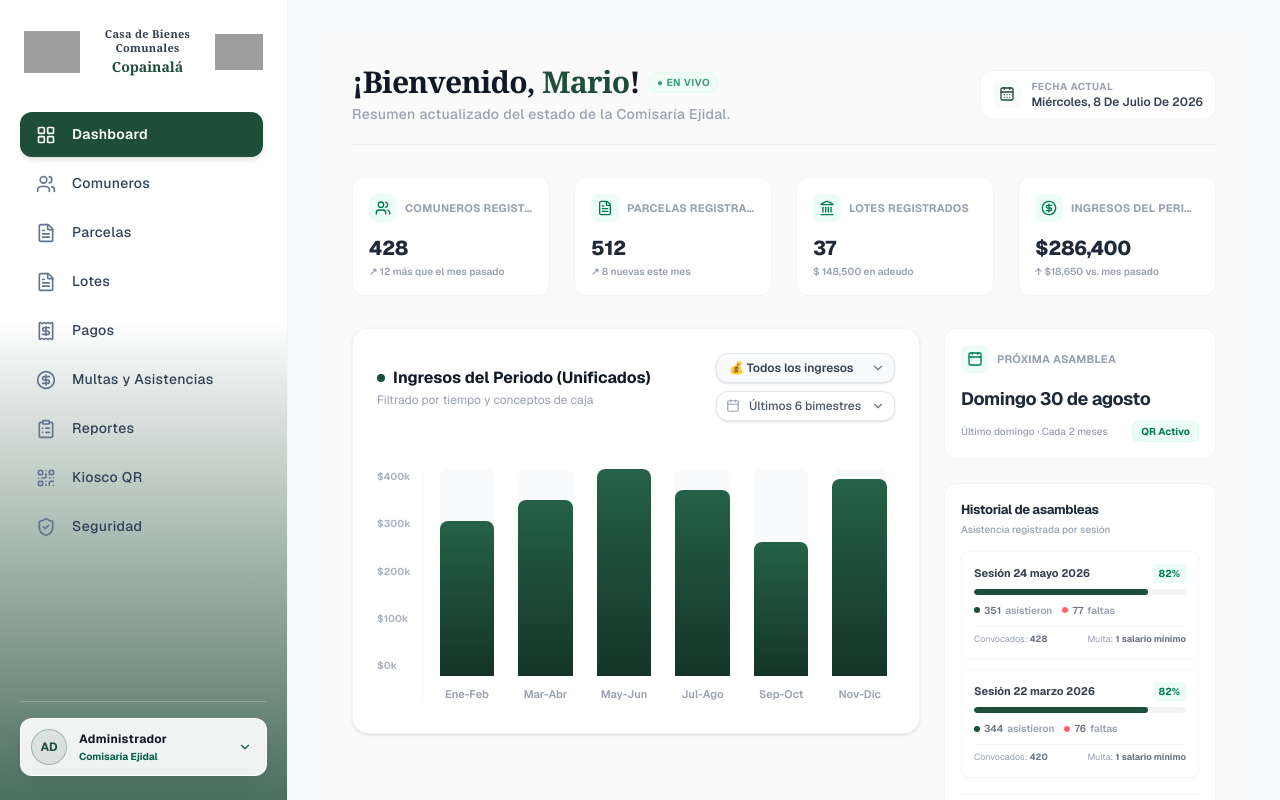
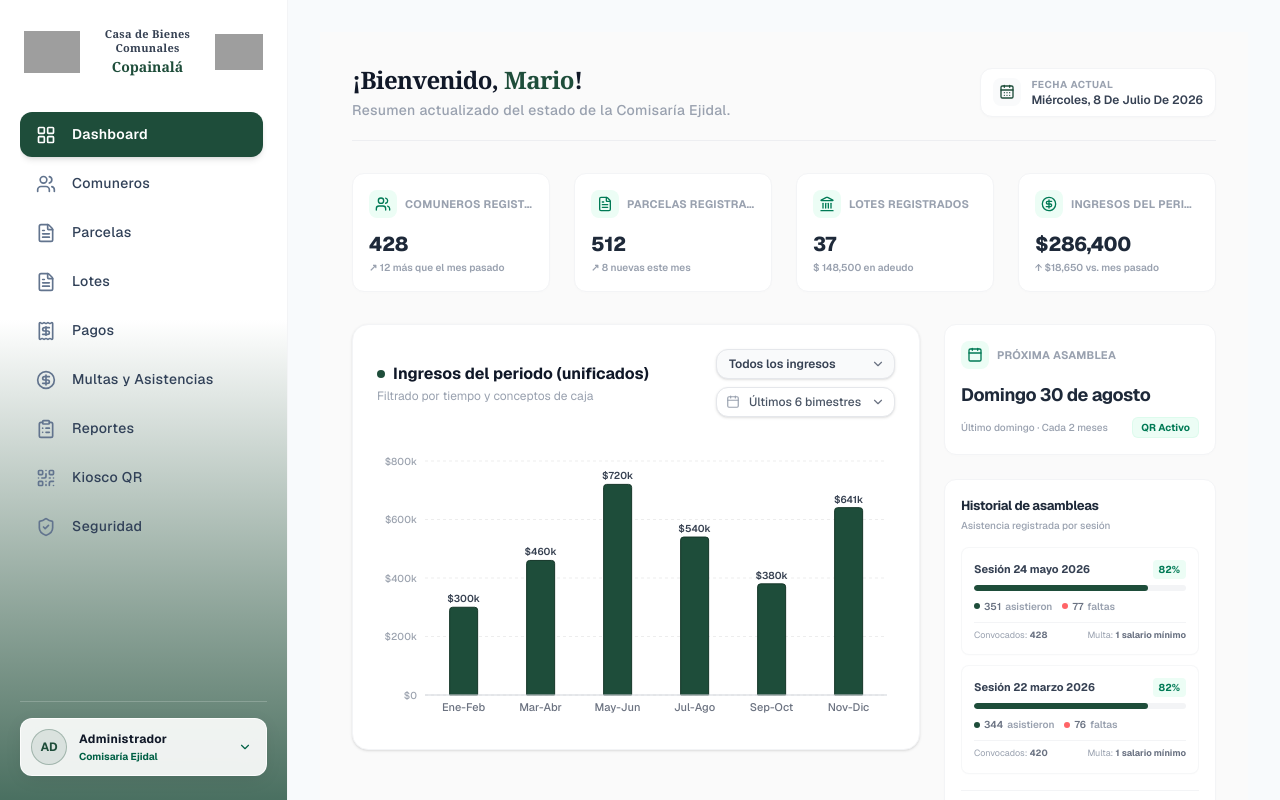
Before and after one commit to Isaili/comuneros, a Next.js app: page /menu in a window 1280 px wide. Built offline with nearby package versions, Linux system fonts and the light colour scheme; grey boxes are pictures that could not be loaded.

Commit message:
Style: Grafica ingresos

```diff
--- a/src/features/menu/components/DashboardView.tsx
+++ b/src/features/menu/components/DashboardView.tsx
@@ -23,13 +23,10 @@ export default function DashboardView() {
       <div className="flex flex-col sm:flex-row sm:items-center justify-between gap-4 pb-5 border-b border-gray-200/60 min-w-0">
         <div className="space-y-1">
           <div className="flex items-center gap-2 flex-wrap">
-            <h1 className="text-2xl sm:text-3xl font-extrabold text-gray-900 tracking-tight font-serif">
+            <h1 className="text-2xl sm:text-2xl font-extrabold text-gray-900 tracking-tight font-serif">
               ¡Bienvenido, <span className="text-[#1E4D3A]">Mario</span>!
             </h1>
-            {/* Indicador de actualización en tiempo real */}
-            <span className="inline-flex items-center gap-1 px-2 py-0.5 rounded-full text-[10px] font-bold bg-emerald-50 text-emerald-700 border border-emerald-100/50 uppercase tracking-wider animate-pulse self-center">
-              ● En vivo
-            </span>
+
           </div>
           <p className="text-xs sm:text-sm text-gray-400 font-medium tracking-wide">
             Resumen actualizado del estado de la Comisaría Ejidal.
--- a/src/features/menu/components/IncomeChart.tsx
+++ b/src/features/menu/components/IncomeChart.tsx
@@ -1,104 +1,159 @@
 "use client";
 
-import React, { useState } from "react";
-import { Calendar, ChevronDown, DollarSign } from "lucide-react";
+import React, { useMemo, useState } from "react";
+import {
+  BarChart,
+  Bar,
+  XAxis,
+  YAxis,
+  CartesianGrid,
+  Tooltip,
+  ResponsiveContainer,
+  LabelList,
+} from "recharts";
+import {
+  Calendar,
+  ChevronDown,
+  TrendingUp,
+  TrendingDown,
+  Wallet,
+  BarChart3,
+} from "lucide-react";
 
 // Estructura de datos expandida para soportar filtros por tipo de ingreso y rango de fechas
 const matrizDatos = {
   bimestres: {
     todos: [
-      { label: "Ene-Feb", value: 75, amount: "$300,000" },
-      { label: "Mar-Abr", value: 85, amount: "$460,000" },
-      { label: "May-Jun", value: 100, amount: "$720,000" },
-      { label: "Jul-Ago", value: 90, amount: "$540,000" },
-      { label: "Sep-Oct", value: 65, amount: "$380,000" },
-      { label: "Nov-Dic", value: 95, amount: "$640,500" },
+      { label: "Ene-Feb", value: 300000 },
+      { label: "Mar-Abr", value: 460000 },
+      { label: "May-Jun", value: 720000 },
+      { label: "Jul-Ago", value: 540000 },
+      { label: "Sep-Oct", value: 380000 },
+      { label: "Nov-Dic", value: 640500 },
     ],
     predial: [
-      { label: "Ene-Feb", value: 50, amount: "$200,000" },
-      { label: "Mar-Abr", value: 40, amount: "$160,000" },
-      { label: "May-Jun", value: 30, amount: "$120,000" },
-      { label: "Jul-Ago", value: 20, amount: "$80,000" },
-      { label: "Sep-Oct", value: 25, amount: "$100,000" },
-      { label: "Nov-Dic", value: 60, amount: "$240,000" },
+      { label: "Ene-Feb", value: 200000 },
+      { label: "Mar-Abr", value: 160000 },
+      { label: "May-Jun", value: 120000 },
+      { label: "Jul-Ago", value: 80000 },
+      { label: "Sep-Oct", value: 100000 },
+      { label: "Nov-Dic", value: 240000 },
     ],
     multas: [
-      { label: "Ene-Feb", value: 45, amount: "$180,000" },
-      { label: "Mar-Abr", value: 65, amount: "$260,000" },
-      { label: "May-Jun", value: 85, amount: "$340,000" },
-      { label: "Jul-Ago", value: 75, amount: "$300,000" },
-      { label: "Sep-Oct", value: 55, amount: "$220,000" },
-      { label: "Nov-Dic", value: 90, amount: "$360,000" },
+      { label: "Ene-Feb", value: 180000 },
+      { label: "Mar-Abr", value: 260000 },
+      { label: "May-Jun", value: 340000 },
+      { label: "Jul-Ago", value: 300000 },
+      { label: "Sep-Oct", value: 220000 },
+      { label: "Nov-Dic", value: 360000 },
     ],
     otros: [
-      { label: "Ene-Feb", value: 30, amount: "$120,000" },
-      { label: "Mar-Abr", value: 50, amount: "$200,000" },
-      { label: "May-Jun", value: 95, amount: "$380,000" },
-      { label: "Jul-Ago", value: 60, amount: "$240,000" },
-      { label: "Sep-Oct", value: 40, amount: "$160,000" },
-      { label: "Nov-Dic", value: 70, amount: "$280,000" },
+      { label: "Ene-Feb", value: 120000 },
+      { label: "Mar-Abr", value: 200000 },
+      { label: "May-Jun", value: 380000 },
+      { label: "Jul-Ago", value: 240000 },
+      { label: "Sep-Oct", value: 160000 },
+      { label: "Nov-Dic", value: 280000 },
     ],
   },
   anioActual: {
     todos: [
-      { label: "Trim 1", value: 65, amount: "$520,000" },
-      { label: "Trim 2", value: 95, amount: "$890,000" },
-      { label: "Trim 3", value: 70, amount: "$610,000" },
-      { label: "Trim 4", value: 85, amount: "$780,000" },
+      { label: "Trim 1", value: 520000 },
+      { label: "Trim 2", value: 890000 },
+      { label: "Trim 3", value: 610000 },
+      { label: "Trim 4", value: 780000 },
     ],
     predial: [
-      { label: "Trim 1", value: 80, amount: "$350,000" },
-      { label: "Trim 2", value: 40, amount: "$180,000" },
-      { label: "Trim 3", value: 30, amount: "$120,000" },
-      { label: "Trim 4", value: 55, amount: "$210,000" },
+      { label: "Trim 1", value: 350000 },
+      { label: "Trim 2", value: 180000 },
+      { label: "Trim 3", value: 120000 },
+      { label: "Trim 4", value: 210000 },
     ],
     multas: [
-      { label: "Trim 1", value: 40, amount: "$110,000" },
-      { label: "Trim 2", value: 85, amount: "$310,000" },
-      { label: "Trim 3", value: 75, amount: "$260,000" },
-      { label: "Trim 4", value: 90, amount: "$340,000" },
+      { label: "Trim 1", value: 110000 },
+      { label: "Trim 2", value: 310000 },
+      { label: "Trim 3", value: 260000 },
+      { label: "Trim 4", value: 340000 },
     ],
     otros: [
-      { label: "Trim 1", value: 30, amount: "$60,000" },
-      { label: "Trim 2", value: 90, amount: "$400,000" },
-      { label: "Trim 3", value: 70, amount: "$230,000" },
-      { label: "Trim 4", value: 50, amount: "$230,000" },
+      { label: "Trim 1", value: 60000 },
+      { label: "Trim 2", value: 400000 },
+      { label: "Trim 3", value: 230000 },
+      { label: "Trim 4", value: 230000 },
     ],
   },
   historico: {
     todos: [
-      { label: "2023", value: 60, amount: "$2.1M" },
-      { label: "2024", value: 78, amount: "$2.9M" },
-      { label: "2025", value: 90, amount: "$3.4M" },
-      { label: "2026", value: 100, amount: "$4.1M" },
+      { label: "2023", value: 2100000 },
+      { label: "2024", value: 2900000 },
+      { label: "2025", value: 3400000 },
+      { label: "2026", value: 4100000 },
     ],
-    predial: [{ label: "2023", value: 70, amount: "$900k" }, { label: "2024", value: 75, amount: "$1.1M" }, { label: "2025", value: 80, amount: "$1.3M" }, { label: "2026", value: 85, amount: "$1.5M" }],
-    multas: [{ label: "2023", value: 40, amount: "$500k" }, { label: "2024", value: 60, amount: "$800k" }, { label: "2025", value: 85, amount: "$1.2M" }, { label: "2026", value: 95, amount: "$1.6M" }],
-    otros: [{ label: "2023", value: 50, amount: "$700k" }, { label: "2024", value: 70, amount: "$1.0M" }, { label: "2025", value: 65, amount: "$900k" }, { label: "2026", value: 75, amount: "$1.0M" }],
-  }
+    predial: [
+      { label: "2023", value: 900000 },
+      { label: "2024", value: 1100000 },
+      { label: "2025", value: 1300000 },
+      { label: "2026", value: 1500000 },
+    ],
+    multas: [
+      { label: "2023", value: 500000 },
+      { label: "2024", value: 800000 },
+      { label: "2025", value: 1200000 },
+      { label: "2026", value: 1600000 },
+    ],
+    otros: [
+      { label: "2023", value: 700000 },
+      { label: "2024", value: 1000000 },
+      { label: "2025", value: 900000 },
+      { label: "2026", value: 1000000 },
+    ],
+  },
 };
 
 type TipoIngreso = "todos" | "predial" | "multas" | "otros";
 type RangoFecha = "bimestres" | "anioActual" | "historico";
+
+const formatoMoneda = (valor: number) => {
+  if (valor >= 1000000) return `$${(valor / 1000000).toFixed(1)}M`;
+  if (valor >= 1000) return `$${Math.round(valor / 1000)}k`;
+  return `$${valor}`;
+};
+
+const formatoMonedaLabel = (valor: unknown) => formatoMoneda(Number(valor ?? 0));
+
+
+function TooltipPersonalizado({ active, payload, label }: any) {
+  if (!active || !payload || !payload.length) return null;
+  return (
+    <div className="bg-[#153629] text-white text-xs font-semibold px-3 py-2 rounded-lg shadow-lg">
+      <p className="text-white/60 text-[10px] uppercase tracking-wide mb-0.5">
+        {label}
+      </p>
+      <p className="flex items-center gap-1.5">
+        <Wallet className="w-3 h-3 text-amber-400" />
+        {formatoMoneda(payload[0].value)}
+      </p>
+    </div>
+  );
+}
 
 export default function IncomeChart() {
   const [filtroIngreso, setFiltroIngreso] = useState<TipoIngreso>("todos");
   const [filtroFecha, setFiltroFecha] = useState<RangoFecha>("bimestres");
 
   const titulos = {
-    todos: "Ingresos del Periodo (Unificados)",
-    predial: "Ingresos por Predial",
-    multas: "Ingresos por Multas",
-    otros: "Otros Tipos de Ingresos",
+    todos: "Ingresos del periodo (unificados)",
+    predial: "Ingresos por predial",
+    multas: "Ingresos por multas",
+    otros: "Otros tipos de ingresos",
   };
 
   const dataActual = matrizDatos[filtroFecha][filtroIngreso];
 
   return (
     <div className="bg-white p-5 sm:p-6 rounded-2xl border border-gray-100 shadow-sm flex-1 min-w-0">
-
-      {/* Encabezado y Controles Flexibles */}
-      <div className="flex flex-col lg:flex-row lg:items-center justify-between gap-4 mb-6">
+      {/* Encabezado y Controles */}
+      <div className="flex flex-col lg:flex-row lg:items-center justify-between gap-4 mb-5">
         <div className="min-w-0">
           <h3 className="text-sm sm:text-base font-bold text-gray-900 flex items-center gap-2">
             <span className="w-2 h-2 rounded-full bg-[#1E4D3A]" />
@@ -109,25 +164,23 @@ export default function IncomeChart() {
           </p>
         </div>
 
-        {/* Panel de Control de Filtros */}
+
+        {/* Panel de Filtros */}
         <div className="flex flex-col xs:flex-row items-center gap-2 w-full lg:w-auto">
-
-          {/* Selector 1: Concepto de Ingreso */}
           <div className="relative w-full xs:w-auto flex-1 xs:flex-initial">
             <select
               value={filtroIngreso}
               onChange={(e) => setFiltroIngreso(e.target.value as TipoIngreso)}
               className="w-full appearance-none bg-gray-50 hover:bg-gray-100 transition-colors border border-gray-200 rounded-xl px-3 py-1.5 pr-8 text-xs font-semibold text-gray-700 shadow-sm focus:outline-none focus:ring-2 focus:ring-[#1E4D3A]/10 focus:border-[#1E4D3A] cursor-pointer"
             >
-              <option value="todos font-sans">💰 Todos los ingresos</option>
-              <option value="predial">🏡 Por Predial</option>
-              <option value="multas">⚖️ Por Multas</option>
-              <option value="otros">📦 Otros Ingresos</option>
+              <option value="todos">Todos los ingresos</option>
+              <option value="predial">Por predial</option>
+              <option value="multas">Por multas</option>
+              <option value="otros">Otros ingresos</option>
             </select>
             <ChevronDown className="w-3.5 h-3.5 text-gray-500 absolute right-2.5 top-1/2 -translate-y-1/2 pointer-events-none" />
           </div>
 
-          {/* Selector 2: Rango de Fechas */}
           <div className="relative w-full xs:w-auto flex-1 xs:flex-initial">
             <select
               value={filtroFecha}
@@ -135,61 +188,52 @@ export default function IncomeChart() {
               className="w-full appearance-none bg-white hover:bg-gray-50 transition-colors border border-gray-200 rounded-xl px-3 py-1.5 pl-8 pr-8 text-xs font-medium text-gray-600 shadow-sm focus:outline-none focus:ring-2 focus:ring-[#1E4D3A]/10 focus:border-[#1E4D3A] cursor-pointer"
             >
               <option value="bimestres">Últimos 6 bimestres</option>
-              <option value="anioActual">Año Actual (2026)</option>
-              <option value="historico">Histórico Anual</option>
+              <option value="anioActual">Año actual (2026)</option>
+              <option value="historico">Histórico anual</option>
             </select>
             <Calendar className="w-3.5 h-3.5 text-gray-400 absolute left-2.5 top-1/2 -translate-y-1/2 pointer-events-none" />
             <ChevronDown className="w-3.5 h-3.5 text-gray-500 absolute right-2.5 top-1/2 -translate-y-1/2 pointer-events-none" />
           </div>
-
         </div>
       </div>
 
-      {/* Canvas/Contenedor de la Gráfica Mejorada */}
-      <div className="overflow-x-auto pb-2 custom-scrollbar">
-        {/* Cambia el grid interno adaptando dinámicamente las columnas según la cantidad de datos */}
-        <div className="flex items-end gap-2 h-64 pt-6 min-w-[460px] sm:min-w-0">
 
-          {/* Eje Y Rediseñado */}
-          <div className="flex flex-col justify-between h-full text-[10px] font-bold text-gray-400/80 pr-3 pb-7 select-none sticky left-0 bg-white z-10 border-r border-gray-100/50">
-            <span>$400k</span>
-            <span>$300k</span>
-            <span>$200k</span>
-            <span>$100k</span>
-            <span>$0k</span>
-          </div>
-
-          {/* Área Dinámica de Barras Estilizadas */}
-          <div
-            className="flex-1 grid gap-4 sm:gap-6 h-full items-end px-2"
-            style={{ gridTemplateColumns: `repeat(${dataActual.length}, minmax(0, 1fr))` }}
-          >
-            {dataActual.map((item, index) => (
-              <div key={index} className="flex flex-col items-center h-full justify-end group relative">
-
-                {/* Tooltip flotante Premium con ícono */}
-                <div className="absolute -top-8 bg-gray-900 text-white text-[10px] font-bold px-2.5 py-1 rounded-lg opacity-0 group-hover:opacity-100 transition-all duration-200 transform translate-y-1 group-hover:translate-y-0 shadow-lg pointer-events-none whitespace-nowrap z-20 flex items-center gap-1">
-                  <DollarSign className="w-3 h-3 text-amber-400 shrink-0" />
-                  {item.amount}
-                </div>
-
-                {/* Barra Estilizada con Degradado Soft-Glow */}
-                <div className="w-full bg-gray-50 rounded-t-lg h-full flex items-end overflow-hidden">
-                  <div
-                    style={{ height: `${item.value}%` }}
-                    className="w-full bg-gradient-to-t from-[#143528] to-[#256149] rounded-t-lg transition-all duration-700 ease-out group-hover:to-[#2e7559] group-hover:shadow-[0_0_12px_rgba(30,77,58,0.2)] cursor-pointer"
-                  />
-                </div>
-
-                {/* Eje X */}
-                <span className="text-[11px] font-semibold text-gray-400 group-hover:text-gray-700 mt-2.5 text-center truncate w-full transition-colors">
-                  {item.label}
-                </span>
-              </div>
-            ))}
-          </div>
-
-        </div>
+      {/* Gráfica con Recharts */}
+      <div className="w-full h-72 [&_.recharts-wrapper]:outline-none [&_.recharts-surface]:outline-none [&_.recharts-wrapper_*]:outline-none">
+        <ResponsiveContainer width="100%" height="100%">
+          <BarChart data={dataActual} margin={{ top: 24, right: 8, left: 0, bottom: 0 }} barCategoryGap="32%">
+            <CartesianGrid vertical={false} stroke="#EDEDED" strokeDasharray="3 3" />
+            <XAxis
+              dataKey="label"
+              tickLine={false}
+              axisLine={{ stroke: "#D1D5DB" }}
+              tick={{ fontSize: 11, fontWeight: 500, fill: "#6B7280" }}
+            />
+            <YAxis
+              tickLine={false}
+              axisLine={false}
+              tickFormatter={formatoMoneda}
+              tick={{ fontSize: 10, fontWeight: 500, fill: "#9CA3AF" }}
+              width={48}
+            />
+            <Tooltip cursor={{ fill: "rgba(30,77,58,0.04)" }} content={<TooltipPersonalizado />} />
+            <Bar
+              dataKey="value"
+              fill="#1E4D3A"
+              radius={[3, 3, 0, 0]}
+              maxBarSize={40}
+              stroke="#153629"
+              strokeWidth={1}
+            >
+              <LabelList
+                dataKey="value"
+                position="top"
+                formatter={formatoMonedaLabel}
+                style={{ fontSize: 10, fontWeight: 600, fill: "#374151" }}
+              />
+            </Bar>
+          </BarChart>
+        </ResponsiveContainer>
       </div>
     </div>
   );
```
